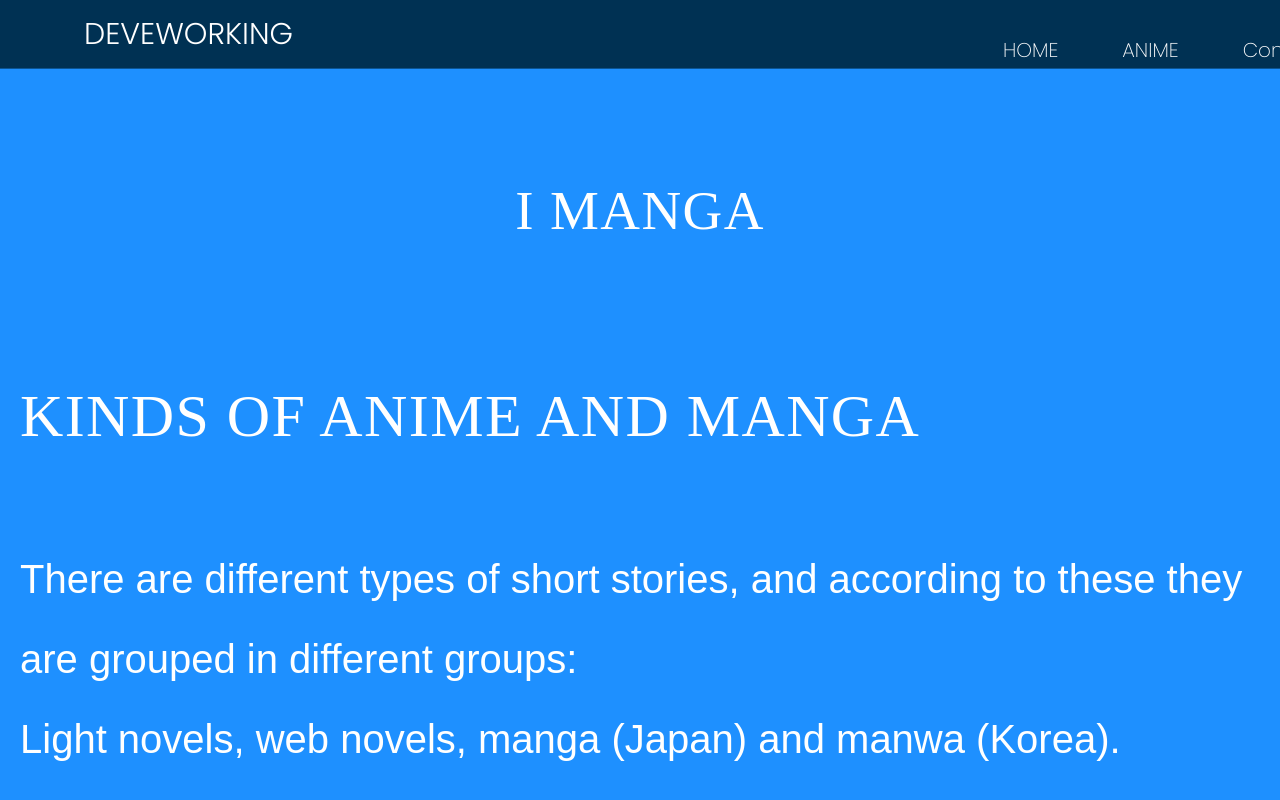
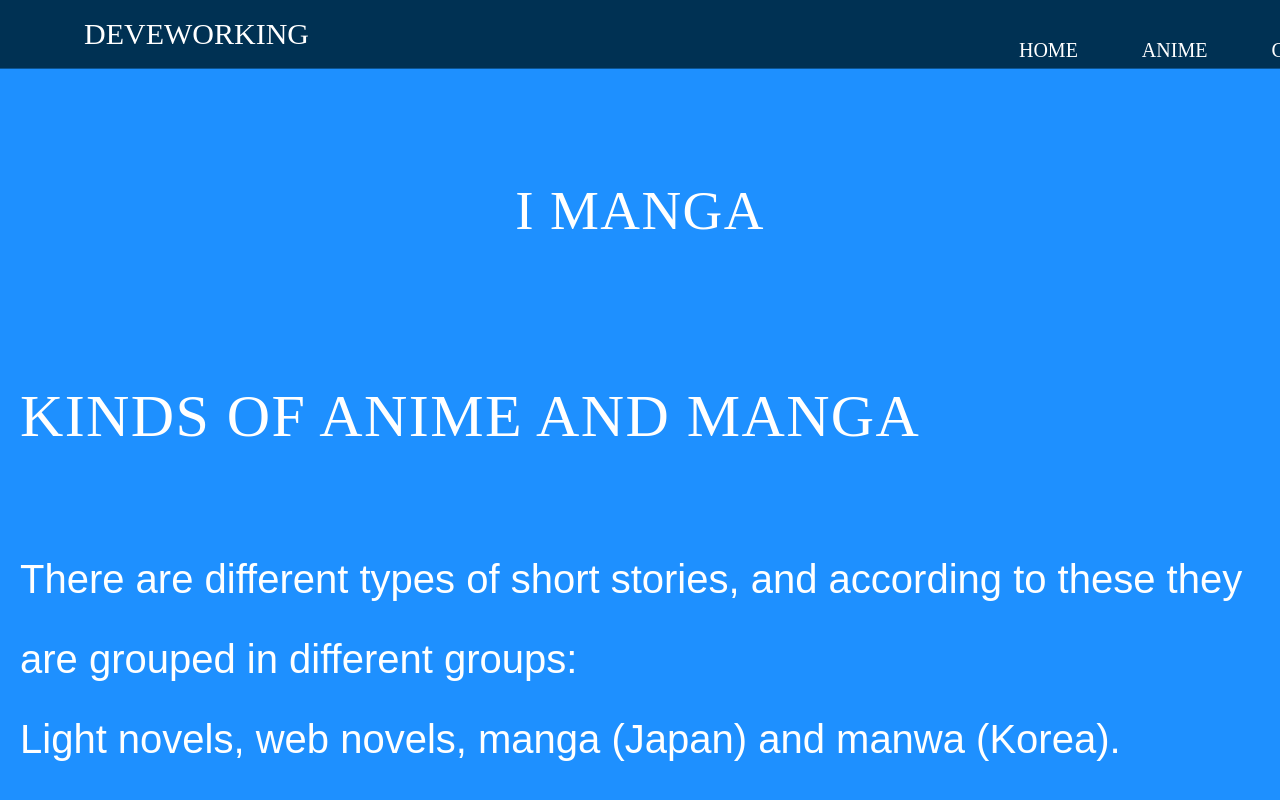
Before and after one commit to Laze-creator/Info-Japan-Android, a plain HTML site: page secondPage.html in a window 1280 px wide. Shown: the top 800 px of the page. Drawn offline with nearby package versions, Linux system fonts and the light colour scheme.

Commit message:
Update secondPage.html

```diff
--- a/secondPage.html
+++ b/secondPage.html
@@ -5,7 +5,7 @@
         <meta name="viewport" content="width=device-width, initial-scale=1.0" />
         <title>Block Reveal Effect On Scroll</title>
         <link rel="stylesheet" href="secondPage.css"/>
-      <link href="https://fonts.googleapis.com/css?family=Poppins:200,300,400,700,900" rel="stylesheet">
+
       <script src="https://cdnjs.cloudflare.com/ajax/libs/jquery/3.4.1/jquery.min.js"></script>
       <script src="http://code.jquery.com/jquery-3.3.1.js"></script>
     </head>
```
